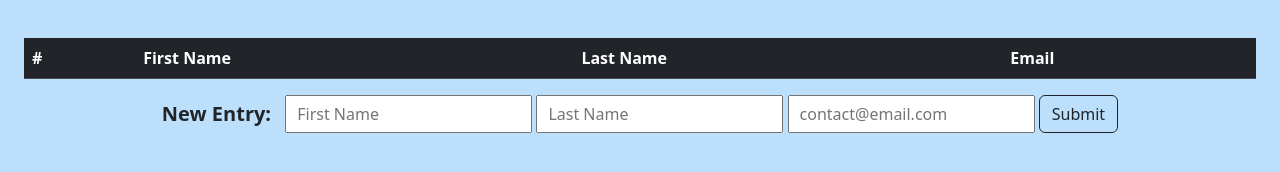
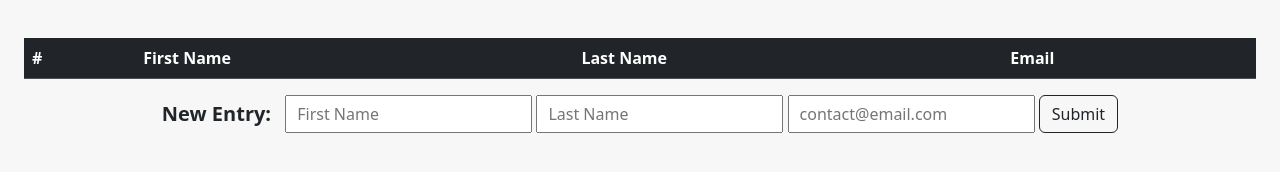
Before and after one commit to GunnarRussell/PT-Front-Week10, a website: page index.html in a window 1280 px wide. Drawn offline with nearby package versions, Linux system fonts and the light colour scheme.

Commit message:
finishing touches

```diff
--- a/index.js
+++ b/index.js
@@ -6,6 +6,8 @@ let inputEmail = document.getElementById("input3");
 let button = document.getElementById("button");
 let num = 1;
 
+
+// submit button
 button.addEventListener("click", function()
 {
     //input validation
--- a/styles.css
+++ b/styles.css
@@ -1,6 +1,6 @@
 body
 {
-    background-color: rgb(188, 224, 251);
+    background-color: rgb(247, 247, 247);
 }
 
 .more-padding
```
